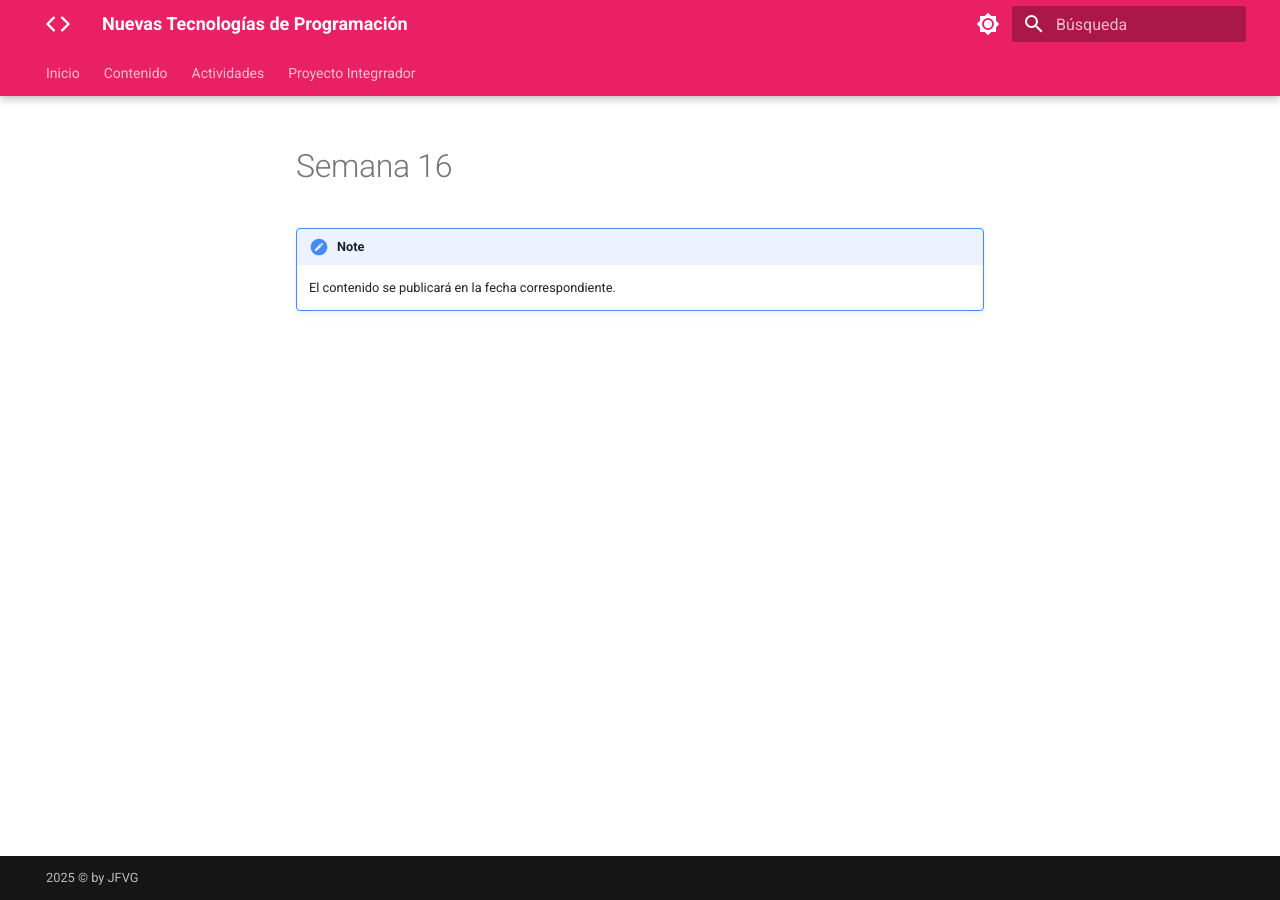
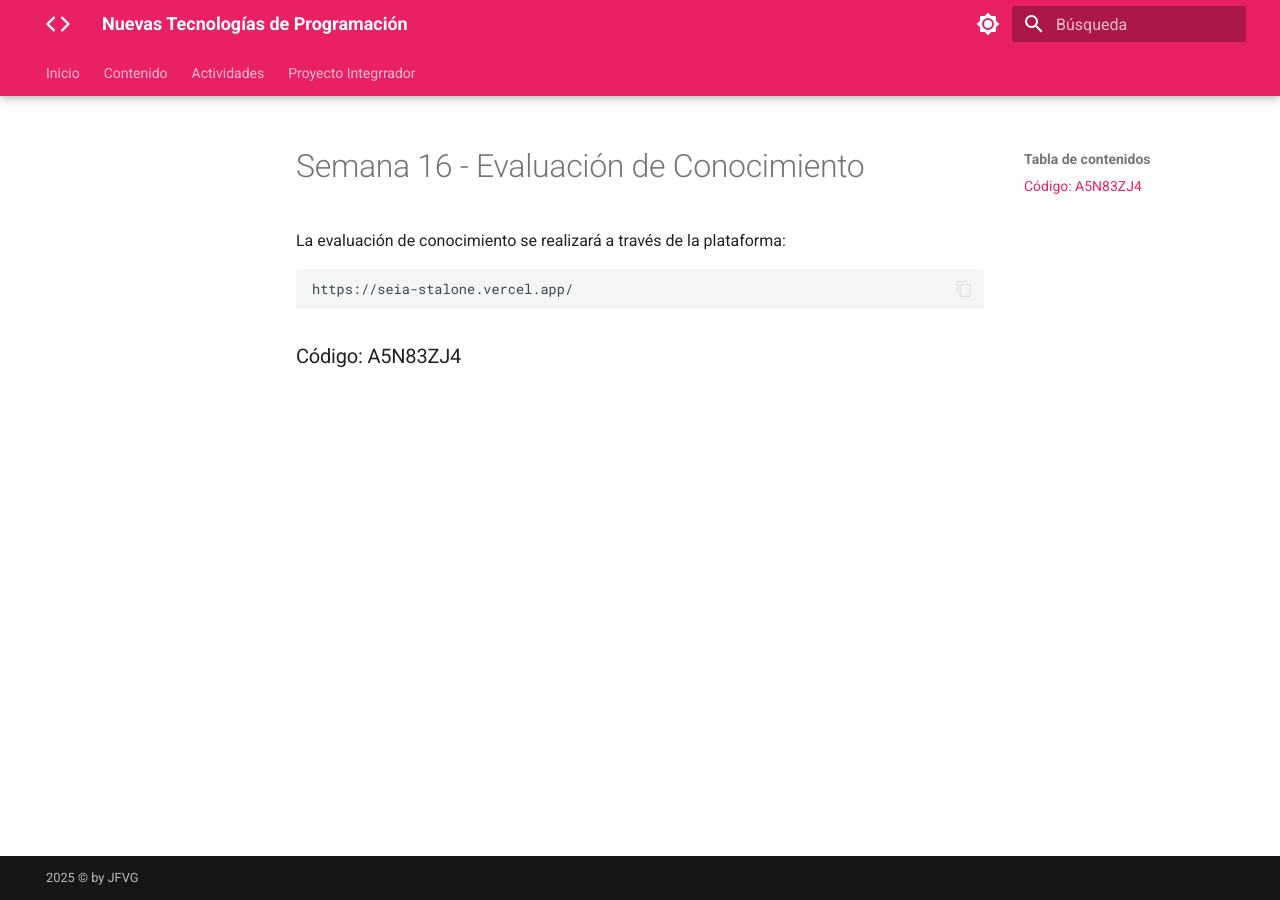
Before and after one commit to jfinfocesde/25ntp, an MkDocs documentation site: the page built from docs/content/p16.md, in a window 1280 px wide. Built offline with MkDocs 1.6.1 and Material for MkDocs 9.7.7, drawn with Linux system fonts in a browser that asks for light colours.

Commit message:
24-10-2025

````diff
--- a/docs/content/p16.md
+++ b/docs/content/p16.md
@@ -1,5 +1,7 @@
-#  Semana 16
+# Semana 16 - Evaluación de Conocimiento
+La evaluación de conocimiento se realizará a través de la plataforma:
+```bash
+https://seia-stalone.vercel.app/
+```
 
-!!! note
-
-    El contenido se publicará en la fecha correspondiente.
+### Código: A5N83ZJ4
````
